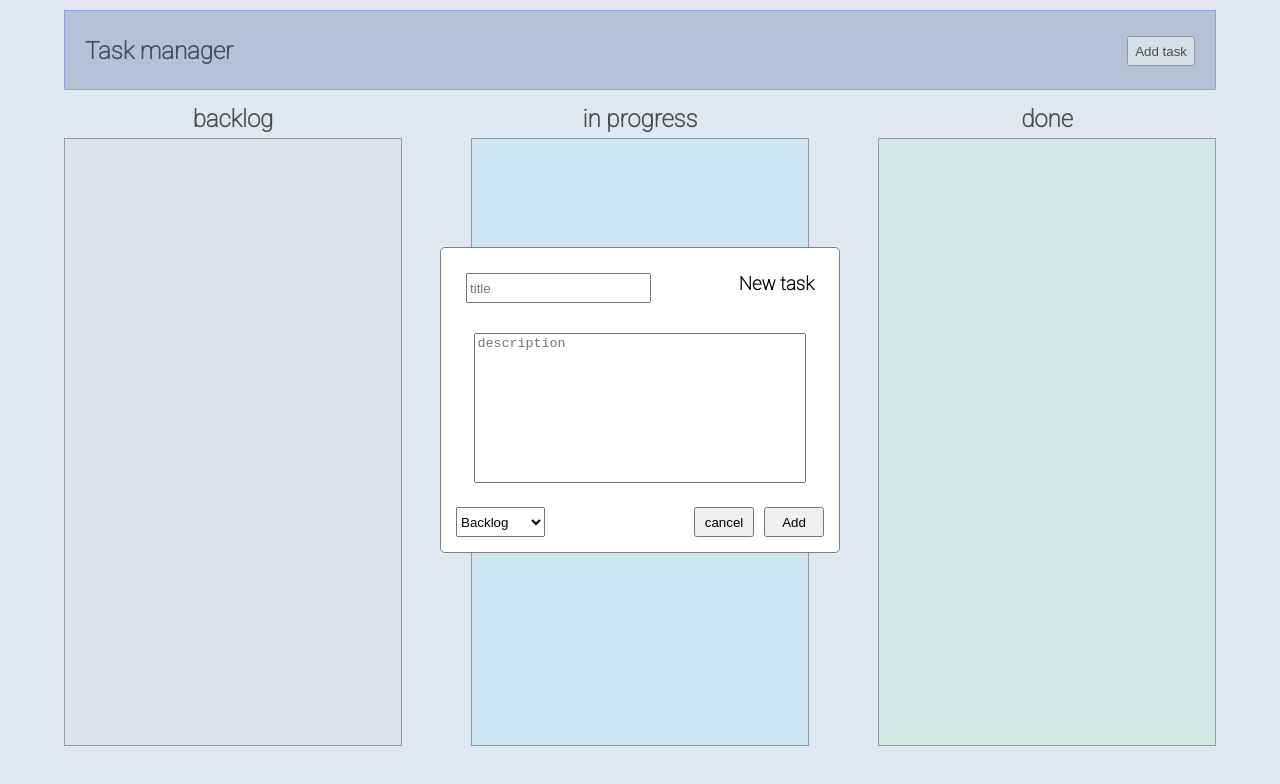
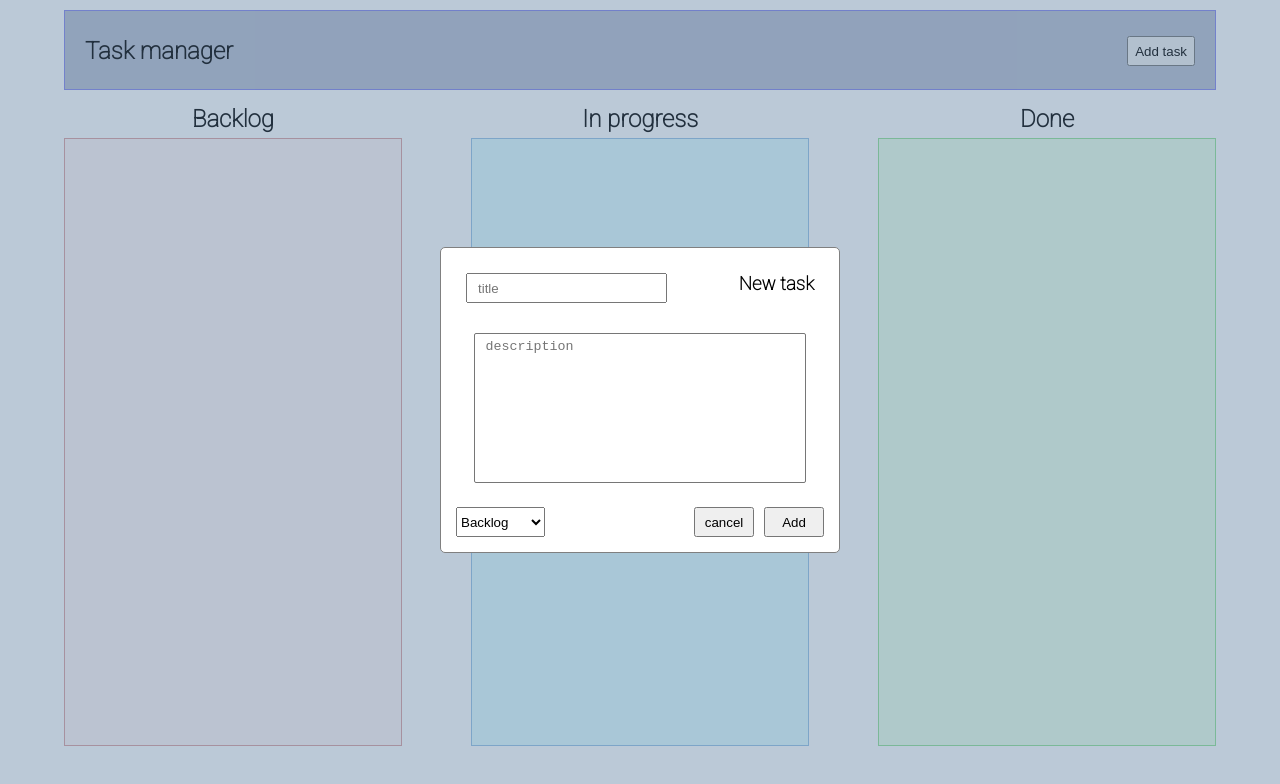
Before and after one commit to otaridi/task-manager, a React (Create React App) app: page / in a window 1280 px wide. Both pictures are taken after a click on the button "Add task". Shown: the top 784 px of the page. Built offline with nearby package versions, Linux system fonts and the light colour scheme.

Commit message:
Add emty field warning, update dashboard scroll style

```diff
--- a/src/App.css
+++ b/src/App.css
@@ -8,7 +8,7 @@ html, body{
   font-family: 'Roboto', sans-serif;
 }
 #modal {
-  background-color: rgba(176, 198, 221, 0.4);
+  background-color: rgba(86, 120, 155, 0.4);
   position: fixed;
   left: 0;
   right: 0;
--- a/src/components/cart-modal/CartModal.js
+++ b/src/components/cart-modal/CartModal.js
@@ -12,6 +12,7 @@ const emptyForm = {
 const CartModal = ({toggleModal, values}) => {
     const [formFields, setFormFields] = useState(values ? values : emptyForm)
     const {cart, dispatch} = useCart()
+    const [warning, setWarning] = useState(false)
 
     function handleChange(e) {
         e.persist()
@@ -23,9 +24,16 @@ const CartModal = ({toggleModal, values}) => {
         })
     }
 
+    const handleKeyPress = (e) => {
+        if (e.key === 'Enter') {
+            e.preventDefault()
+        }
+    }
+
     function formSubmit(e) {
         const {title, description, status} = formFields
         if (title.length === 0 || description.length === 0) {
+            setWarning(true)
             e.preventDefault()
         }
         // add new task
@@ -43,16 +51,20 @@ const CartModal = ({toggleModal, values}) => {
     return (
         <div className={style.modalContainer}>
             <div className={style.modalCart}>
-                <form onSubmit={formSubmit}>
+                <form onSubmit={formSubmit} onKeyPress={handleKeyPress}>
                     <section className={style.header}>
                         <input type="text" value={formFields.title}
                                placeholder='title' id='title' onChange={handleChange}
-                               autoComplete='off'/>
+                               autoComplete='off'
+                               className={warning && formFields.title.length === 0? style.warning:''}
+                        />
                         <h3>{values ? 'Edit task' : 'New task'}</h3>
                     </section>
                     <section className={style.body}>
                         <textarea placeholder='description' id='description' onChange={handleChange}
-                                  value={formFields.description}/>
+                                  value={formFields.description}
+                               className={warning && formFields.description.length === 0?  style.warning:''}
+                        />
                     </section>
                     <section className={style.footer}>
                         <select id='status' value={formFields.status} onChange={handleChange}>
--- a/src/components/cart-modal/cartModal.module.css
+++ b/src/components/cart-modal/cartModal.module.css
@@ -9,6 +9,8 @@
 }
 .header input{
     height: 30px;
+    padding: 5px 10px;
+    outline: none;
 }
 .header h3{
     margin: 0;
@@ -16,8 +18,11 @@
 .body textarea{
     width: 90%;
     height: 150px;
+    padding: 5px 10px;
     resize: none;
     margin-bottom: 20px;
+    outline: none;
+    border-radius: 2px;
 }
 .buttons button{
     height: 30px;
@@ -35,3 +40,7 @@ select{
 option {
     height: 30px;
 }
+.warning{
+    border: 1px solid red;
+    border-radius: 2px;
+}
--- a/src/components/cart/Cart.js
+++ b/src/components/cart/Cart.js
@@ -9,8 +9,8 @@ const Cart = ({value})=>{
     return (
         <div className={style.cartContainer}>
             <section className={style.cart} onClick={toggleModal}>
-                <h3>{value.title}</h3>
-                <h3>{value.description}</h3>
+                <h5>{value.title}</h5>
+                <p>{value.description}</p>
             </section>
             {
                 showModal ?
--- a/src/components/cart/cart.module.css
+++ b/src/components/cart/cart.module.css
@@ -2,9 +2,19 @@
     width: 90%;
     margin: 10px auto;
     background-color: white;
+    border: 1px solid #a59e9e;
+    cursor: pointer;
+    border-radius: 2px;
 }
 .cart{
-    border: 1px solid #a59e9e;
-    margin:12px 0;
-    cursor: pointer;
+    padding: 10px;
 }
+.cart h5{
+    margin: 5px auto;
+}
+.cart p{
+    margin: 10px auto;
+}
+.cart:hover{
+    box-shadow: 0px 0px 12px -5px rgba(0,0,0,0.75);
+}
--- a/src/components/dashboard/Dashboard.js
+++ b/src/components/dashboard/Dashboard.js
@@ -15,7 +15,7 @@ const Dashboard = () => {
         // <DndProvider backend={Backend}>
         <div className={style.dashboardContainer}>
             <section>
-                <h2>backlog</h2>
+                <h2>Backlog</h2>
                 <div className={`${style.boardBacklog} ${style.board}`}>
                     {backlogCarts.map(el=>{
                             return <Cart key={el.id} value={el} />
@@ -23,7 +23,7 @@ const Dashboard = () => {
                 </div>
             </section>
             <section>
-                <h2>in progress</h2>
+                <h2>In progress</h2>
                 <div className={`${style.boardProgress} ${style.board}`}>
                     {inProgressCarts.map(el=>{
                         return <Cart key={el.id} value={el} />
@@ -31,7 +31,7 @@ const Dashboard = () => {
                 </div>
             </section>
             <section>
-                <h2>done</h2>
+                <h2>Done</h2>
                 <div className={`${style.boardDone} ${style.board}`}>
                     {doneCarts.map(el=>{
                         return <Cart key={el.id} value={el} />
--- a/src/components/dashboard/dashboard.module.css
+++ b/src/components/dashboard/dashboard.module.css
@@ -7,19 +7,48 @@
 }
 .board{
     height: 76vh;
-    border: 1px solid gray;
     overflow-y: auto;
 }
 .boardBacklog{
     background-color: #fff5f5;
+    border: 1px solid #dda2a2;
+
 }
 .boardProgress{
     background-color: #e2fcff;
+    border: 1px solid #98c3e7;
+
 }
 .boardDone{
     background-color: #ebffe9;
+    border: 1px solid #94e396;
+
 }
 .dashboardContainer section h2{
     margin: 5px;
     text-align: center;
 }
+/* SCROLLBAR */
+::-webkit-scrollbar {
+    width: 6px;
+}
+
+/* Track */
+::-webkit-scrollbar-track {
+    background: #f1f1f1;
+}
+::-webkit-scrollbar-track:hover{
+    width: 20px;
+}
+/* Handle */
+::-webkit-scrollbar-thumb {
+    background: #d6d2d2;
+    border-radius: 5px;
+}
+
+/* Handle on hover */
+::-webkit-scrollbar-thumb:hover {
+    background: #999898;
+    width: 15px;
+}
+/*=============================*/
```
